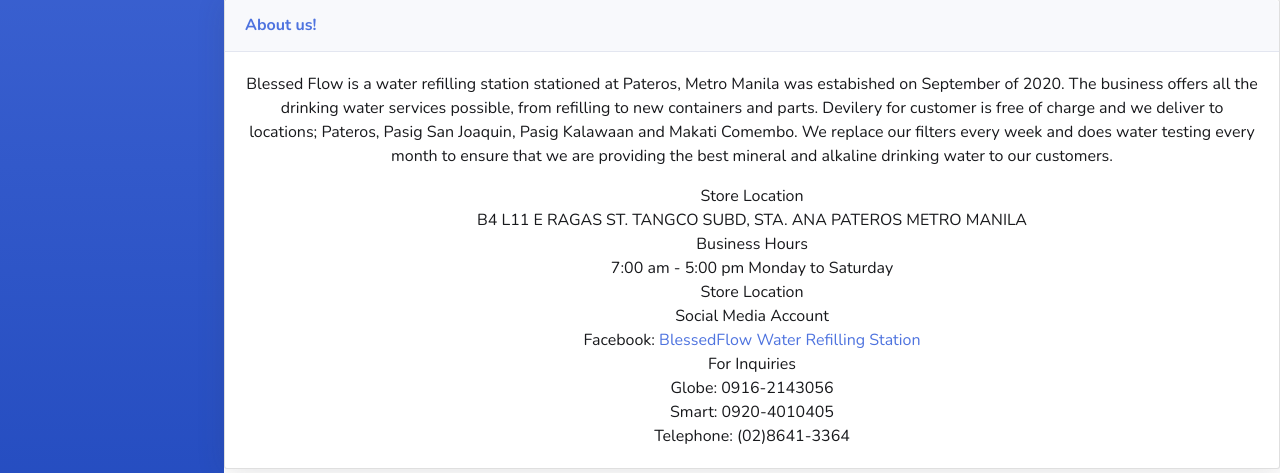
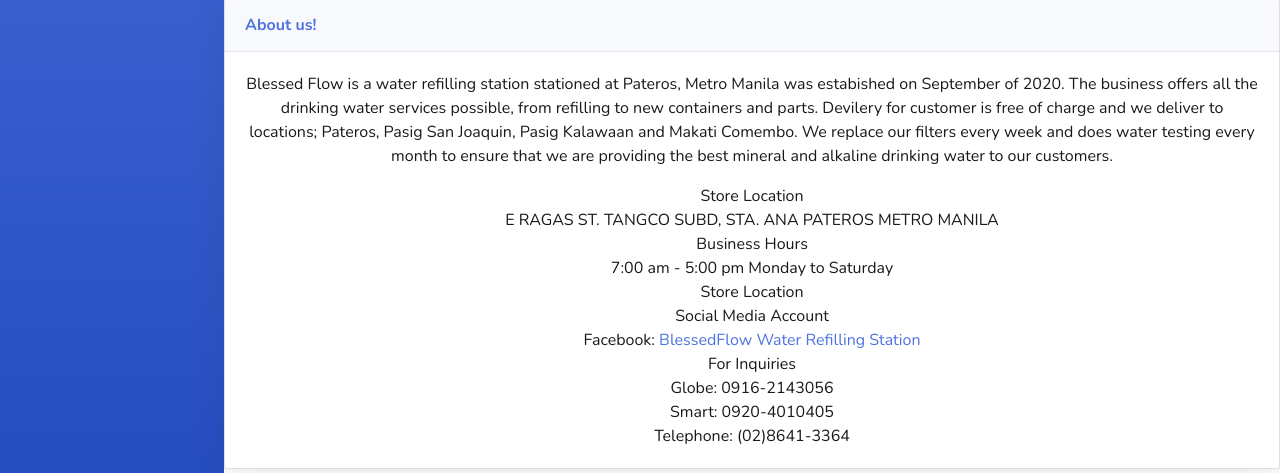
Before and after one commit to JerichoTismo/BFWRS-Website, a PHP site: page /about.php in a window 1280 px wide. Shown: the part 662-1135 px from the top of the page. Run offline with PHP 8.4, Linux system fonts and the light colour scheme; the visitor is signed in with stand-in values (Sample User, id 1); data that the repository does not hold is empty.

Commit message:
Final Commit

```diff
--- a/about.php
+++ b/about.php
@@ -172,7 +172,7 @@ $row_count = mysqli_num_rows($select_rows);
                         We replace our filters every week and does water testing every month to ensure that we are providing the best mineral and
                         alkaline drinking water to our customers.</p>
                     <p class="mb-0">Store Location</p>
-                    <p class="mb-0">B4 L11 E RAGAS ST. TANGCO SUBD, STA. ANA PATEROS METRO MANILA</p>
+                    <p class="mb-0">E RAGAS ST. TANGCO SUBD, STA. ANA PATEROS METRO MANILA</p>
                     <p class="mb-0">Business Hours</p>
                     <p class="mb-0">7:00 am - 5:00 pm Monday to Saturday</p>
                     <p class="mb-0">Store Location</p>
```
